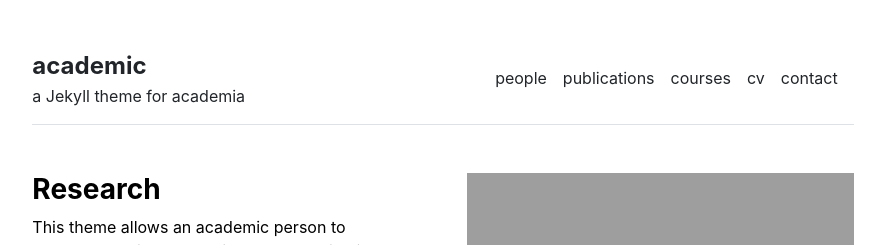
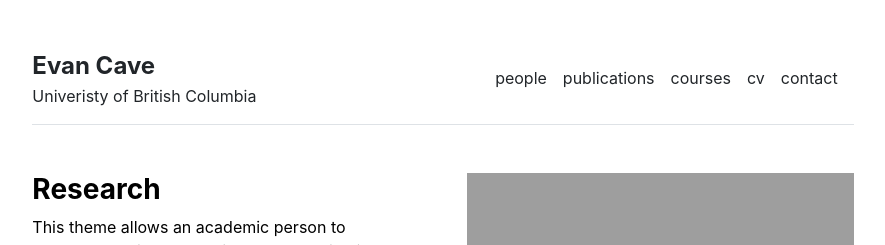
Before and after one commit to evancave/evancave.github.io, a Jekyll site: the page built from index.md, in a window 1280 px wide. Shown: the top 245 px of the page, without its empty margins (197-1082 px from the left). Built offline with Jekyll 4.4.1, drawn with Linux system fonts in a browser that asks for light colours.

Commit message:
Update _config.yml

```diff
--- a/_config.yml
+++ b/_config.yml
@@ -1,4 +1,4 @@
 url: "" # the base hostname & protocol for your site, e.g. http://example.com
 baseurl: "" # the subpath of your site, e.g. /blog
-title: "academic" # the name of your site, e.g. ACME Corp.
-description: "a Jekyll theme for academia"
+title: "Evan Cave" # the name of your site, e.g. ACME Corp.
+description: "Univeristy of British Columbia"
```
